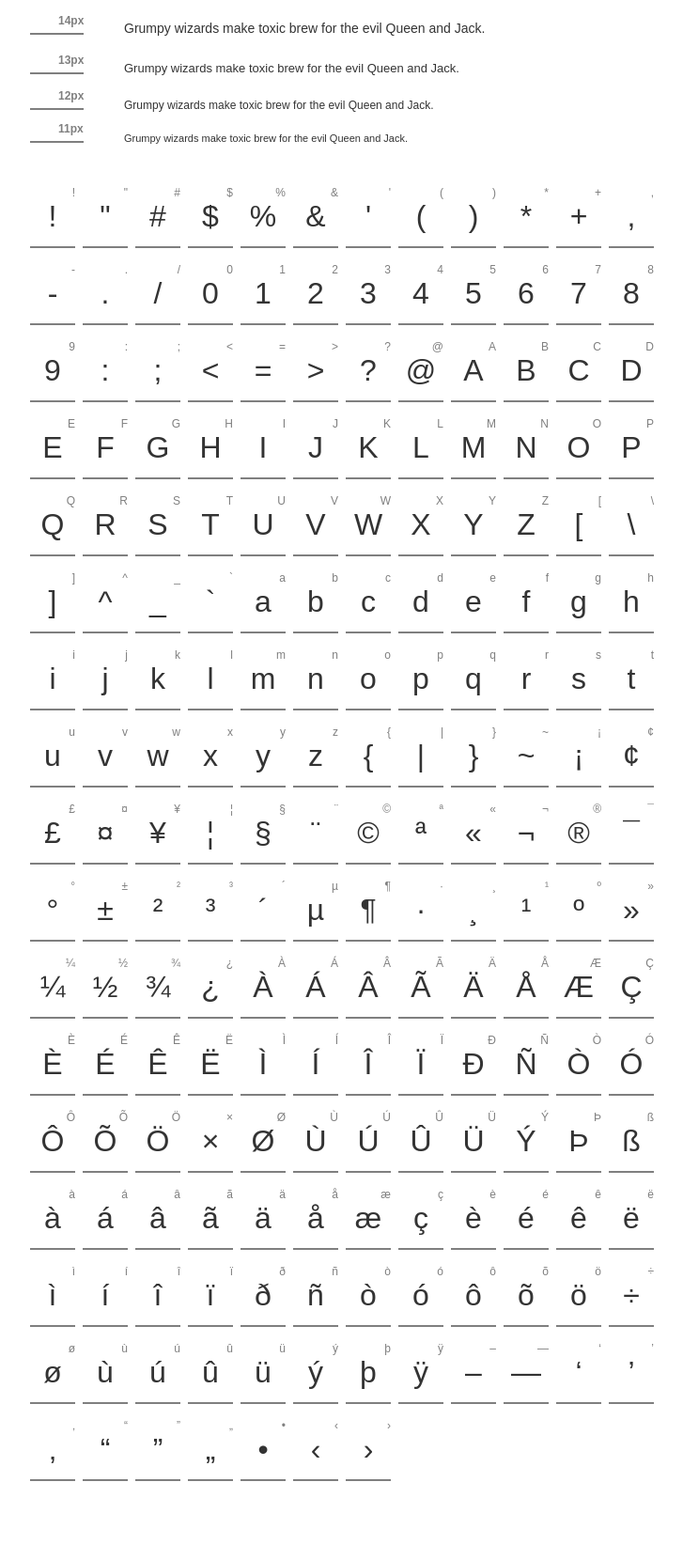
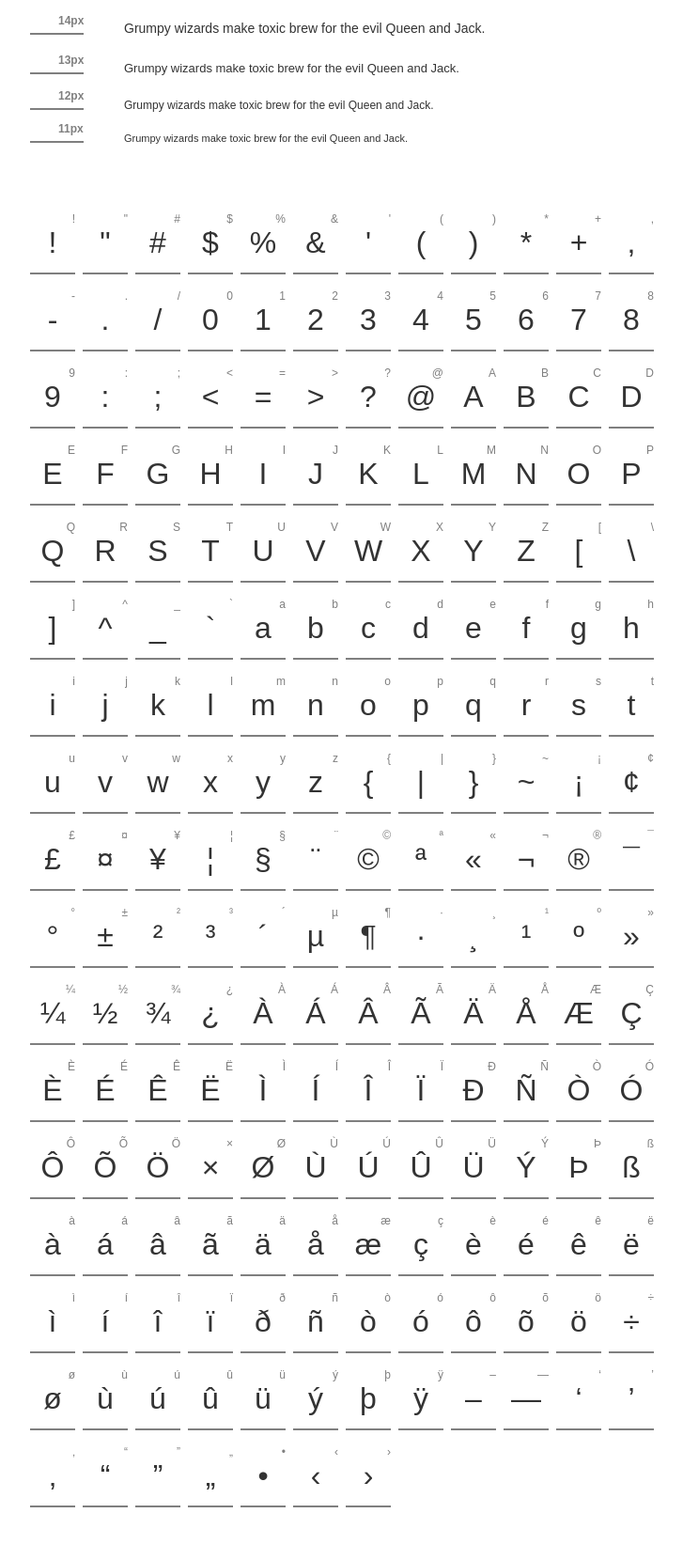
Before and after one commit to arnaudjuracek/pangramme, a PHP site: page / in a window 1280 px wide. Shown: the part 526-2186 px from the top of the page at 94% size, without its empty margins (258-985 px from the left). Before the commit the page ends 2102 px from the top, so only its background shows below. Run offline with PHP 8.4, Linux system fonts and the light colour scheme; some libraries are stand-ins or nearby versions.

Commit message:
margin-top adjustement

```diff
--- a/assets/css/main.css
+++ b/assets/css/main.css
@@ -96,13 +96,11 @@ body{
 			}
 
 	.wrapper .glyphs{
-		/*margin-left: 100px;*/
-		margin-top: 2em;
+		margin-top: 4em;
 		padding-bottom: 2em;
 		}
 		.wrapper .glyphs > span{
 			display: inline-block;
-			/*float*/: left;
 			width: 1.5em;
 			height: 2em;
 			margin-top: .5em;
```
